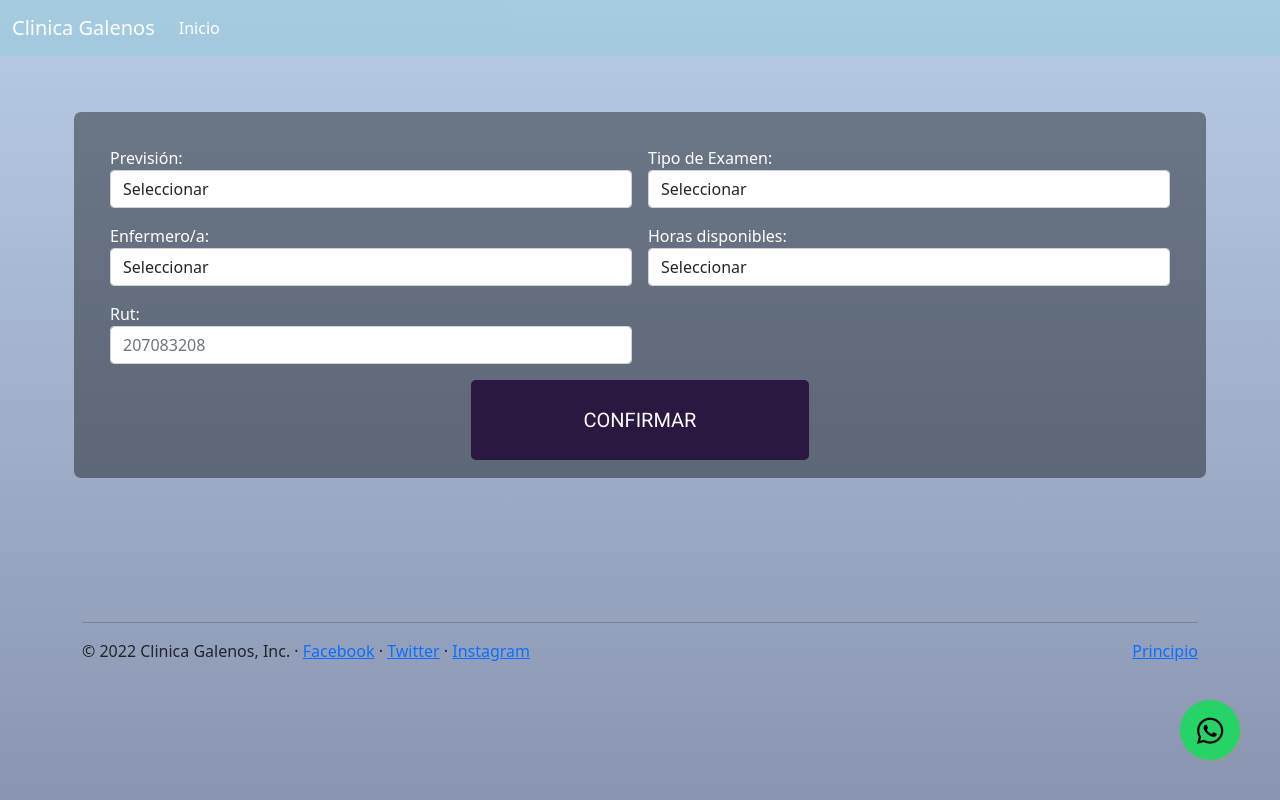
After one commit to bastinasti/Galenos, a Django app: page /registroUsuario/ in a window 1280 px wide. The commit adds this page. Run offline with Django 4.2, Linux system fonts and the light colour scheme; some libraries are stand-ins or nearby versions.

Commit message:
CAMBIOS
Creacion de registro
Cambios en index
los quiero <3

```diff
--- /dev/null
+++ b/Inicio/templates/Inicio/RegistroUsuario/RegistroUsuario.html
@@ -0,0 +1,172 @@
+<!DOCTYPE html>
+<html lang="en">
+
+<head>
+    {% load static %}
+    <meta charset="UTF-8">
+    <meta name="viewport" content="width=device-width, initial-scale=1.0">
+    <meta http-equiv="X-UA-Compatible" content="ie=edge">
+
+    <title>Registro Usuario</title>
+    <link rel="stylesheet" href="{% static 'Inicio/css/cssRegistro/xdxd.css' %}"> <!-- CAMBIAR Y CREAR RUTA CSS -->
+    <link href="https://fonts.googleapis.com/css2?family=Roboto:wght@400;700&display=swap" rel="stylesheet">
+    <link href="https://cdn.jsdelivr.net/npm/bootstrap@5.1.3/dist/css/bootstrap.min.css" rel="stylesheet"
+        integrity="sha384-1BmE4kWBq78iYhFldvKuhfTAU6auU8tT94WrHftjDbrCEXSU1oBoqyl2QvZ6jIW3" crossorigin="anonymous">
+    <link rel="canonical" href="https://getbootstrap.com/docs/5.1/examples/sign-in/">
+    <link rel="stylesheet" href="https://maxcdn.bootstrapcdn.com/font-awesome/4.5.0/css/font-awesome.min.css">
+
+</head>
+
+<body class="shaden">
+
+    <!-- QUITAR ESTO O QUIZAS METER EL REGISTRO AQUI -->
+    <header class="fondosi">
+        <nav class="navbar navbar-expand-md navbar-dark fixed-top">
+            <div class="container-fluid">
+                <a class="navbar-brand color" href="#">Clinica Galenos</a>
+                <button class="navbar-toggler collapsed" type="button" data-bs-toggle="collapse"
+                    data-bs-target="#navbarCollapse" aria-controls="navbarCollapse" aria-expanded="false"
+                    aria-label="Toggle navigation">
+                    <span class="navbar-toggler-icon"></span>
+                </button>
+                <div class="navbar-collapse color collapse" id="navbarCollapse">
+                    <ul class="navbar-nav me-auto mb-2 mb-md-0">
+                        <li class="nav-item">
+                            <a class="nav-link active" aria-current="page" href="{% url 'inicio' %}">Inicio</a>
+                        </li>
+
+                    </ul>
+                </div>
+            </div>
+        </nav>
+    </header>
+    <!-- QUITAR ESTO O QUIZAS METER EL REGISTRO AQUI -->
+
+
+    <main class="main">
+        <div class="container">
+            <form class="row g-3 formulario" id="wrapper" action="{% url 'registrar_paciente' %}" method="POST"
+                enctype="multipart/form-data" name="formulario">
+                {% csrf_token %}
+
+                <!-- ¿QUITAR O MODIFICAR ESTO? -->
+                <div class="col-md-6">
+                    <label for="prevision1" class="label">Previsión:</label>
+                    <select type="text" required class="form-control formulario__input" name="prevision1"
+                        id="prevision1">
+                        <option value="">Seleccionar</option>
+                        <option value="1"> Esencial</option>
+                        <option value="2"> Consalud</option>
+                        <option value="3"> Banmedica</option>
+                        <option value="4"> Isalud</option>
+                    </select>
+                </div>
+                <!-- ¿QUITAR O MODIFICAR ESTO? -->
+
+
+                <!-- ¿QUITAR O MODIFICAR ESTO? -->
+                <div class="col-md-6 formulario__grupo" id="grupo__ap1">
+                    <label for="especialidad1" class="label">Tipo de Examen:</label>
+                    <select type="text" required class="form-control formulario__input" name="especialidad1"
+                        id="especialidad1">
+                        <option value=""> Seleccionar</option>
+                        <option value="1">Sangre o orina </option>
+                        <option value="2">Radiografias</option>
+                        <option value="3">Ecografias</option>
+                    </select>
+                </div>
+                <!-- ¿QUITAR O MODIFICAR ESTO? -->
+
+                <!-- ¿QUITAR O MODIFICAR ESTO? -->
+                <div class="col-md-6 formulario__grupo" id="grupo__ap1">
+                    <label for="medico1" class="label">Enfermero/a:</label>
+                    <select type="text" required class="form-control formulario__input" name="medico1" id="medico1">
+                        <option value="">Seleccionar</option>
+                        <option value="1">Diego Opazo</option>
+                        <option value="2">Alexis Lopez</option>
+                        <option value="3">Ignacio Felix</option>
+                    </select>
+                </div>
+                <!-- ¿QUITAR O MODIFICAR ESTO? -->
+
+                <!-- ¿QUITAR O MODIFICAR ESTO? -->
+                <div class="col-md-6">
+                    <label class="label">Horas disponibles:</label>
+                    <select type="text" required class="form-control formulario__input" name="hora" id="hora">
+                        <option value="">Seleccionar</option>
+                        <option value="1">14:30</option>
+                        <option value="2">15:30</option>
+                        <option value="3">17:00</option>
+                    </select>
+                </div>
+                <!-- ¿QUITAR O MODIFICAR ESTO? -->
+
+                <!-- DATOS DE REGISTRO RUT -->
+                <div class="col-md-6">
+                    <label for="rut1" class="label">Rut:</label>
+                    <input type="text" required class="form-control formulario__input" name="rut1" id="rut1"
+                        placeholder="207083208">
+                </div>
+                <!-- DATOS DE REGISTRO RUT -->
+
+                <!-- FUTURO BOTON PARA REGISTRAR USUARIO -->
+                <div class="container">
+                    <div class="row">
+                        <div class="col-md-4">
+
+                        </div>
+                        <div class="col-md-4">
+                            <button class="boton dos"><span>Confirmar</span></button>
+                        </div>
+                        <div class="col-md-4">
+
+                        </div>
+                    </div>
+                </div>
+                <!-- FUTURO BOTON PARA REGISTRAR USUARIO -->
+
+            </form>
+        </div>
+    </main>
+
+    <!-- ¿QUITAR ESTO? -->
+    <div class="container">
+        <a href="https://api.whatsapp.com/send?phone=+56921908673&text=Hola%21%20Quisiera%20más%20información!"
+            class="float" target="_blank">
+            <i class="fa fa-whatsapp my-float"></i>
+        </a>
+    </div>
+
+    <footer class="container">
+        <div class="row">
+            <div class="col-md-12">
+                <hr class="featurette-divider">
+                <p class="float-end"><a href="#">Principio</a></p>
+                <p>&copy; 2022 Clinica Galenos, Inc. &middot; <a href="#">Facebook</a> &middot; <a href="#">Twitter</a>
+                    &middot;
+                    <a href="#">Instagram</a>
+                </p>
+            </div>
+
+        </div>
+    </footer>
+    <!-- ¿QUITAR ESTO? -->
+
+    </div>
+
+    <script src="https://code.jquery.com/jquery-3.3.1.slim.min.js"
+        integrity="sha384-q8i/X+965DzO0rT7abK41JStQIAqVgRVzpbzo5smXKp4YfRvH+8abtTE1Pi6jizo"
+        crossorigin="anonymous"></script>
+    <script src="https://cdn.jsdelivr.net/npm/@popperjs/core@2.10.2/dist/umd/popper.min.js"
+        integrity="sha384-7+zCNj/IqJ95wo16oMtfsKbZ9ccEh31eOz1HGyDuCQ6wgnyJNSYdrPa03rtR1zdB"
+        crossorigin="anonymous"></script>
+    <script src="https://cdn.jsdelivr.net/npm/bootstrap@5.1.3/dist/js/bootstrap.bundle.min.js"
+        integrity="sha384-ka7Sk0Gln4gmtz2MlQnikT1wXgYsOg+OMhuP+IlRH9sENBO0LRn5q+8nbTov4+1p"
+        crossorigin="anonymous"></script>
+    <script src="https://kit.fontawesome.com/2c36e9b7b1.js" crossorigin="anonymous"></script>
+
+    <script src="{% static 'Inicio/js/otro.js' %}"></script>
+
+</body>
+
+</html>
--- a/Inicio/urls.py
+++ b/Inicio/urls.py
@@ -1,10 +1,11 @@
 from django.urls import path
-from .views import inicio, registro, registro2, iniciosesion, registrar_usuario, iniciar_sesion, salir, registrar_paciente
+from .views import inicio, registro, registro2, iniciosesion, registrar_usuario, iniciar_sesion, salir, registrar_paciente, registroUsuario
 
 urlpatterns =[
     path('',inicio, name="inicio"),
     path('registro/', registro, name="registro"),
     path('registro2/', registro2, name="registro2"),
+    path('registroUsuario/', registroUsuario, name="registroUsuario"),
     path('registrar_paciente/', registrar_paciente, name="registrar_paciente"),
     path('registrar_usuario', registrar_usuario, name="registrar_usuario"),
     path('iniciosesion/', iniciosesion, name="iniciosesion"),
--- a/Inicio/views.py
+++ b/Inicio/views.py
@@ -16,6 +16,10 @@ def registro(request):
 
 def registro2(request):
     return render(request, 'Inicio/Registro2/registro2.html')
+
+def registroUsuario(request):
+    return render(request, 'Inicio/registroUsuario/registroUsuario.html')
+
 
 def iniciosesion(request):
     return render (request, 'Inicio/InicioSesion/sesion.html')
```
Also changed, not shown: Inicio/templates/Inicio/DelanekoShop.html (+7 -2 lines).
